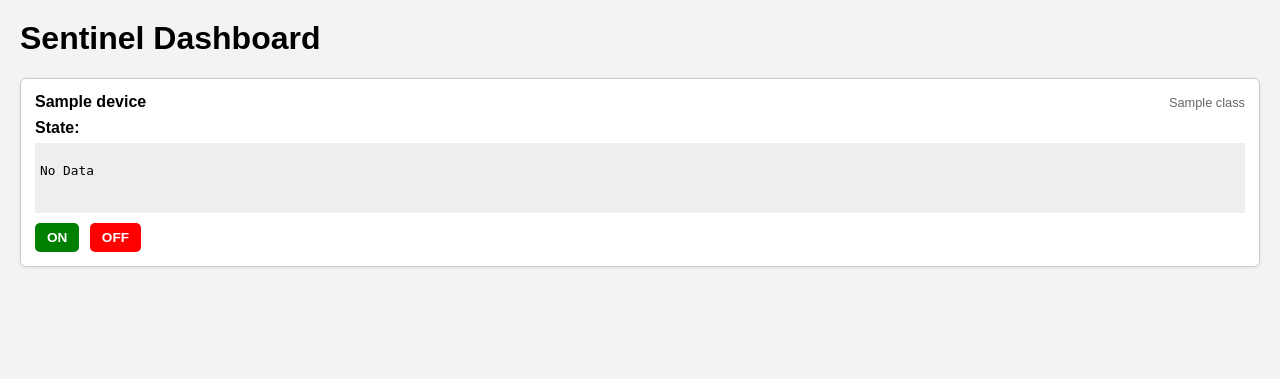
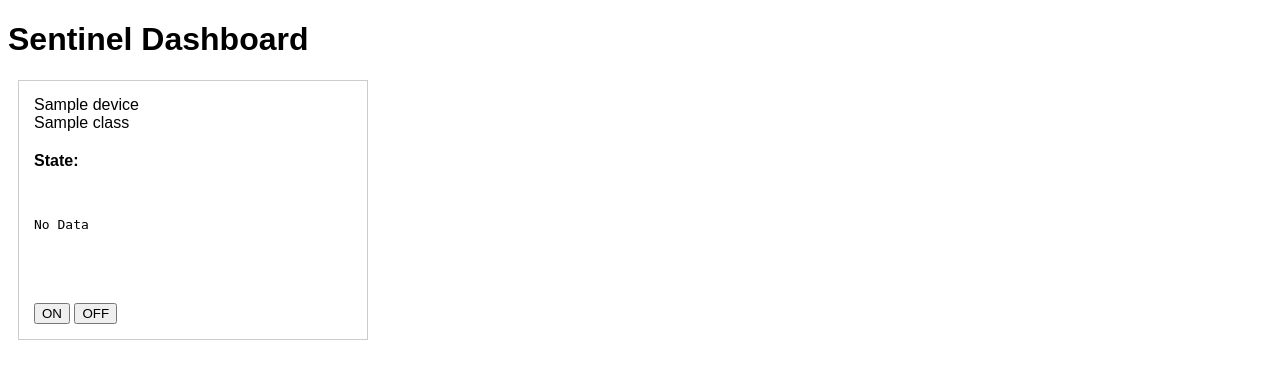
Before and after one commit to twbaty/sentinel, a Python web app: template dashboard/templates/index.html in a window 1280 px wide. Shown: the top 379 px of the page. Run offline with Jinja, Linux system fonts and the light colour scheme; the template is opened without the code that fills it: most values are stand-ins (such as "Sample title", 1, 10 or a date in 2020).

Commit message:
Update index.html

```diff
--- a/dashboard/templates/index.html
+++ b/dashboard/templates/index.html
@@ -3,96 +3,35 @@
 <head>
     <title>Sentinel Dashboard</title>
     <style>
-        body {
-            font-family: Arial, sans-serif;
-            background: #f3f3f3;
-            margin: 0;
-            padding: 20px;
-        }
+    body { font-family: Arial; }
 
-        h1 {
-            margin-top: 0;
-        }
+    .device-box {
+        border: 1px solid #ccc;
+        padding: 15px;
+        margin: 10px;
+        width: 350px;
+        height: 260px;                /* FIXED TILE HEIGHT */
+        display: flex;
+        flex-direction: column;
+        justify-content: space-between;
+        box-sizing: border-box;
+    }
 
-        #devices-container {
-            display: grid;
-            grid-template-columns: repeat(auto-fit, minmax(260px, 1fr));
-            gap: 12px;
-        }
+    .state-box {
+        background: #eee;
+        padding: 5px;
+        height: 120px;                /* FIXED JSON HEIGHT */
+        overflow-y: auto;             /* SCROLL WHEN NEEDED */
+        white-space: pre-wrap;
+        border-radius: 4px;
+        border: 1px solid #ddd;
+    }
 
-        .device-box {
-            background: #fff;
-            border: 1px solid #ccc;
-            padding: 14px;
-            border-radius: 6px;
-            box-shadow: 0 1px 3px rgba(0,0,0,0.08);
-        }
+    .button-row {
+        margin-top: 10px;
+    }
+</style>
 
-        .device-header {
-            display: flex;
-            justify-content: space-between;
-            align-items: center;
-            margin-bottom: 8px;
-        }
-
-        .device-name {
-            font-weight: bold;
-        }
-
-        .device-class {
-            font-size: 0.8rem;
-            color: #666;
-        }
-
-        pre {
-            background: #eee;
-            padding: 5px;
-            margin: 6px 0 10px 0;
-            font-size: 0.8rem;
-            max-height: 100px;
-            overflow: auto;
-        }
-
-        .btn {
-            padding: 7px 12px;
-            border: none;
-            border-radius: 5px;
-            cursor: pointer;
-            color: #fff;
-            font-weight: bold;
-            margin-right: 6px;
-            font-size: 0.85rem;
-        }
-
-        .btn-on {
-            background-color: green;
-        }
-
-        .btn-off {
-            background-color: red;
-        }
-
-        .btn-disabled {
-            background-color: gray;
-        }
-
-        .door-indicator {
-            display: inline-block;
-            padding: 3px 10px;
-            border-radius: 999px;
-            font-size: 0.75rem;
-            color: #fff;
-            margin-left: 8px;
-        }
-
-        .door-closed {
-            background-color: green;
-        }
-
-        .door-open {
-            background-color: red;
-        }
-    </style>
 </head>
 <body>
 
```
